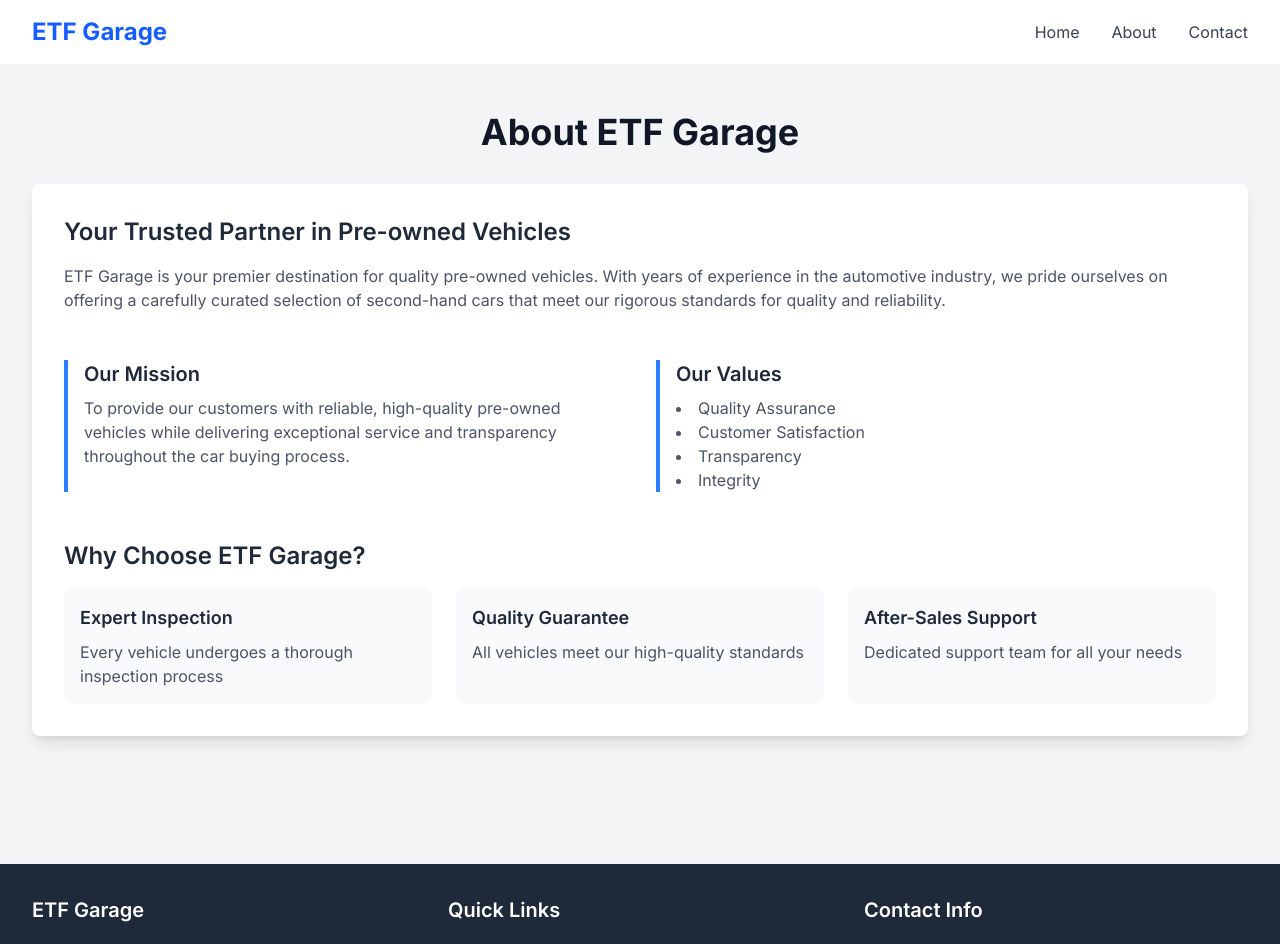
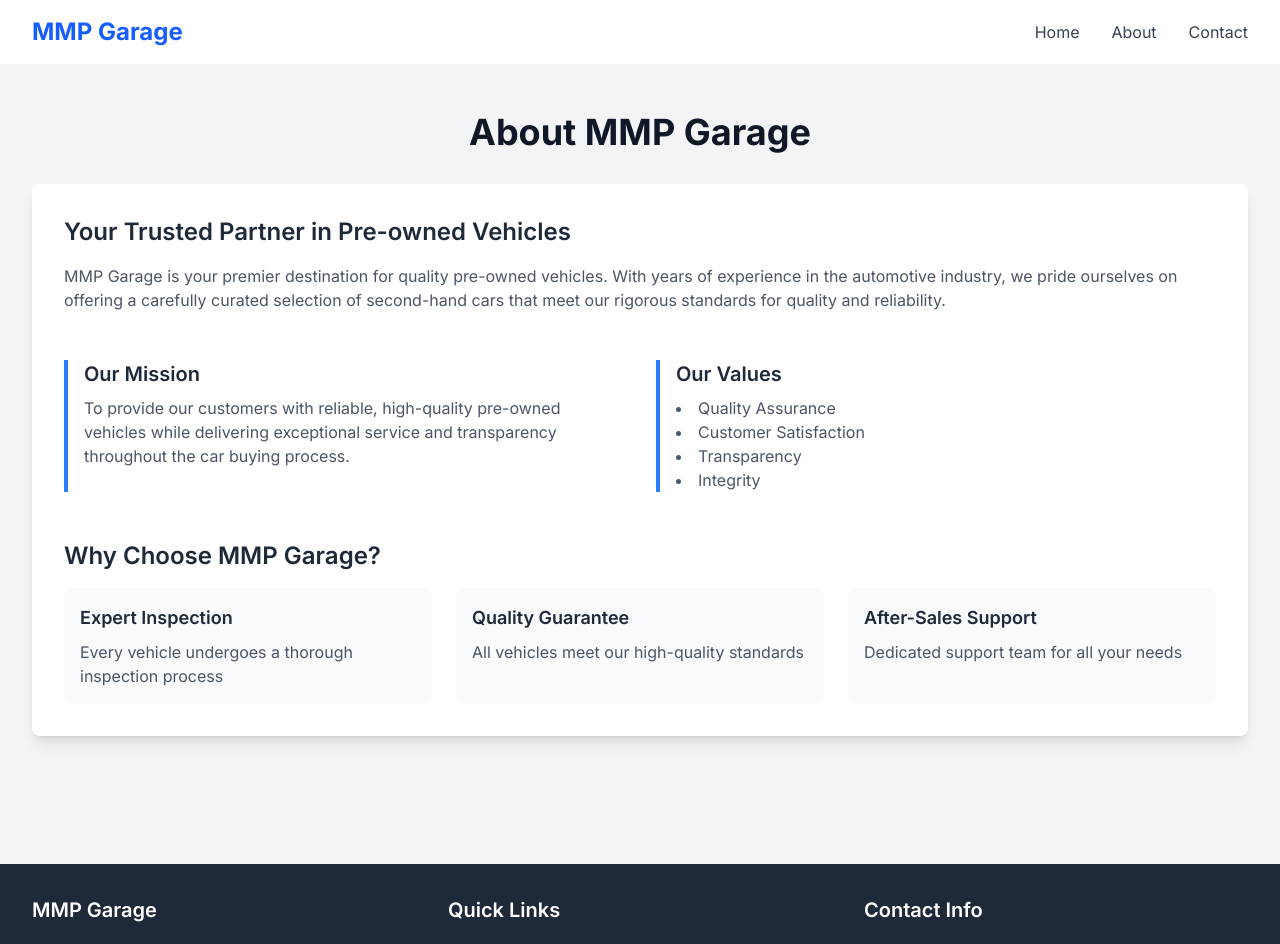
Before and after one commit to muhsin12/etf, a Next.js app: page /about in a window 1280 px wide. Shown: the top 944 px of the page. Built offline with nearby package versions, Linux system fonts and the light colour scheme.

Commit message:
docs: rename ETF Garage to MMP Garage in all occurrences
Update all references to the old brand name ETF Garage to the new brand name MMP Garage across the application. This includes README, documentation, and all UI components.

```diff
--- a/src/app/about/page.tsx
+++ b/src/app/about/page.tsx
@@ -5,7 +5,7 @@ export default function About() {
     <div className="min-h-screen bg-gray-100 py-12 px-4 sm:px-6 lg:px-8">
       <div className="max-w-7xl mx-auto">
         <div className="text-center">
-          <h1 className="text-4xl font-bold text-gray-900 mb-8">About ETF Garage</h1>
+          <h1 className="text-4xl font-bold text-gray-900 mb-8">About MMP Garage</h1>
         </div>
 
         <div className="bg-white shadow-lg rounded-lg overflow-hidden">
@@ -13,7 +13,7 @@ export default function About() {
             <h2 className="text-2xl font-semibold text-gray-800 mb-4">Your Trusted Partner in Pre-owned Vehicles</h2>
 
             <p className="text-gray-600 mb-6">
-              ETF Garage is your premier destination for quality pre-owned vehicles. With years of experience in the automotive industry,
+              MMP Garage is your premier destination for quality pre-owned vehicles. With years of experience in the automotive industry,
               we pride ourselves on offering a carefully curated selection of second-hand cars that meet our rigorous standards for quality and reliability.
             </p>
 
@@ -38,7 +38,7 @@ export default function About() {
             </div>
 
             <div className="mt-12">
-              <h3 className="text-2xl font-semibold text-gray-800 mb-4">Why Choose ETF Garage?</h3>
+              <h3 className="text-2xl font-semibold text-gray-800 mb-4">Why Choose MMP Garage?</h3>
               <div className="grid md:grid-cols-3 gap-6">
                 <div className="p-4 bg-gray-50 rounded-lg">
                   <h4 className="text-lg font-semibold text-gray-800 mb-2">Expert Inspection</h4>
--- a/src/app/admin/layout.tsx
+++ b/src/app/admin/layout.tsx
@@ -41,7 +41,7 @@ export default function AdminLayout({
             <div className="flex">
               <div className="flex-shrink-0 flex items-center">
                 <Link href="/admin/cars" className="text-xl font-bold text-gray-800">
-                  ETF Garage Admin
+                  MMP Garage Admin
                 </Link>
               </div>
               <div className="hidden sm:ml-6 sm:flex sm:space-x-8">
--- a/src/app/contact/page.tsx
+++ b/src/app/contact/page.tsx
@@ -28,7 +28,7 @@ export default function Contact() {
     <div className="min-h-screen bg-gray-100 py-12 px-4 sm:px-6 lg:px-8">
       <div className="max-w-7xl mx-auto">
         <div className="text-center mb-12">
-          <h1 className="text-4xl font-bold text-gray-900">Contact ETF Garage</h1>
+          <h1 className="text-4xl font-bold text-gray-900">Contact MMP Garage</h1>
           <p className="mt-4 text-lg text-gray-600">We&apos;re here to help with all your automotive needs</p>
         </div>
 
--- a/src/app/layout.tsx
+++ b/src/app/layout.tsx
@@ -6,9 +6,9 @@ import Link from "next/link";
 const inter = Inter({ subsets: ["latin"] });
 
 export const metadata: Metadata = {
-  title: "ETF Garage - Quality Pre-owned Vehicles",
+  title: "MMP Garage - Quality Pre-owned Vehicles",
   description:
-    "Find your perfect pre-owned vehicle at ETF Garage. We offer a wide selection of quality used cars at competitive prices.",
+    "Find your perfect pre-owned vehicle at MMP Garage. We offer a wide selection of quality used cars at competitive prices.",
 };
 
 export default function RootLayout({
@@ -23,7 +23,7 @@ export default function RootLayout({
           <nav className="max-w-7xl mx-auto px-4 sm:px-6 lg:px-8">
             <div className="flex justify-between h-16 items-center">
               <Link href="/" className="text-2xl font-bold text-blue-600">
-                ETF Garage{" "}
+                MMP Garage{" "}
               </Link>
 
               <div className="hidden md:flex space-x-8">
@@ -75,7 +75,7 @@ export default function RootLayout({
           <div className="max-w-7xl mx-auto px-4 sm:px-6 lg:px-8">
             <div className="grid md:grid-cols-3 gap-8">
               <div>
-                <h3 className="text-xl font-semibold mb-4">ETF Garage</h3>
+                <h3 className="text-xl font-semibold mb-4">MMP Garage</h3>
                 <p className="text-gray-300">
                   Your trusted partner in finding quality pre-owned vehicles.
                 </p>
@@ -118,7 +118,7 @@ export default function RootLayout({
             </div>
             <div className="mt-8 pt-8 border-t border-gray-700 text-center text-gray-300">
               <p>
-                &copy; {new Date().getFullYear()} ETF Garage. All rights
+                &copy; {new Date().getFullYear()} MMP Garage. All rights
                 reserved.
               </p>
             </div>
--- a/src/app/page.tsx
+++ b/src/app/page.tsx
@@ -56,7 +56,7 @@ export default function Home() {
             Your Journey Starts Here
           </h1>
           <p className="text-2xl mb-10 animate-fade-in-up animation-delay-200">
-            Discover premium vehicles and exceptional service at ETF Garage.
+            Discover premium vehicles and exceptional service at MMP Garage.
           </p>
           <Link
             href="/cars"
@@ -147,7 +147,7 @@ export default function Home() {
       <div className="bg-gray-50 py-16 px-4">
         <div className="max-w-7xl mx-auto">
           <h2 className="text-4xl font-extrabold text-gray-900 mb-12 text-center">
-            Why Choose <span className="text-red-600">ETF Garage</span>?
+            Why Choose <span className="text-red-600">MMP Garage</span>?
           </h2>
 
           <div className="grid md:grid-cols-3 gap-8">
```
Also changed, not shown: 2 other files (tests, documents, lock files or other folders).
